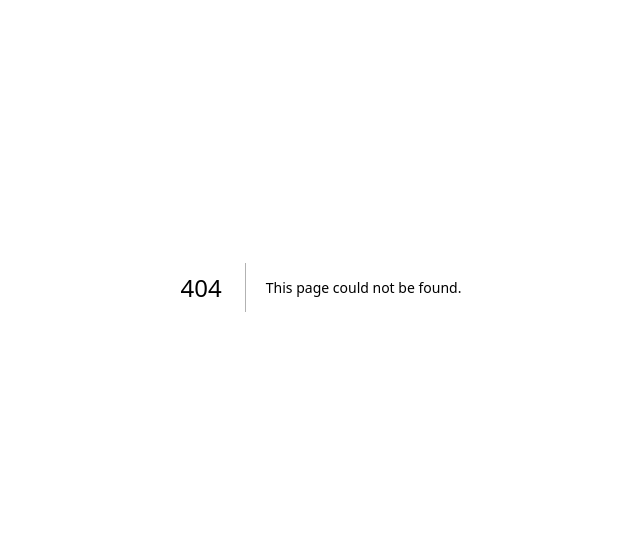
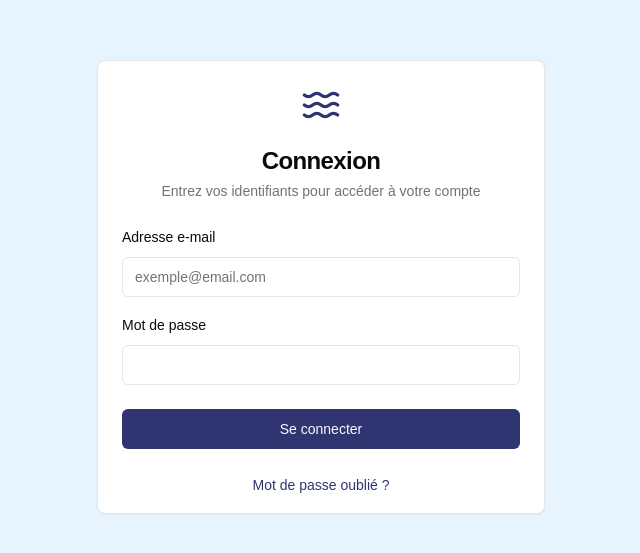
Before and after one commit to valton-paul/neptunedive, a Next.js app: page /login in a window 1280 px wide. Before the commit this address had no page. Shown: the part 113-666 px from the top of the page, without its empty margins (319-959 px from the left). Built offline with nearby package versions, Linux system fonts and the light colour scheme.

Commit message:
login + guard pages

```diff
--- a/api/Axios.ts
+++ b/api/Axios.ts
@@ -2,7 +2,7 @@ import axios from 'axios'
 
 // const host = context.
 
-axios.defaults.baseURL = 'https://localhost/neptunedive/public';
+axios.defaults.baseURL = 'https://localhost/neptunedive/public'; //TODO maybe on doit utiliser https pour la prod
 axios.defaults.withCredentials = true;
 axios.interceptors.request.use((req) => {
     return req;
@@ -17,20 +17,18 @@ axios.interceptors.response.use(
         return response;
     },
     async (error) => {
+        console.log('error', error);
         const originalRequest = error.config;
-
-        // Ne retenter pas si le refresh a déjà échoué
         if (refreshFailed) {
             return Promise.reject(error);
         }
-        console.log(error)
         if (error.response.status === UNAUTHORIZED && !originalRequest._retry && !isRefreshing) {
             originalRequest._retry = true;
             isRefreshing = true;
 
             try {
                 // Tentative de refresh du token
-                await axios.post('/api/token/refresh');
+                // await axios.post('/api/token/refresh');
                 isRefreshing = false;
                 return axios(originalRequest); // Rejouer la requête initiale
             } catch (refreshError) {
@@ -41,6 +39,7 @@ axios.interceptors.response.use(
                 window.location.href = '/'; // Optionnel : redirection vers la page de login
                 return Promise.reject(refreshError);
             }
+
         }
 
         return Promise.reject(error);
--- /dev/null
+++ b/app/login/page.tsx
@@ -0,0 +1,7 @@
+import {Login} from "@/components/app-login-page";
+
+export default function Home() {
+    return (
+        <Login/>
+    );
+}
--- a/app/page.tsx
+++ b/app/page.tsx
@@ -1,10 +1,13 @@
 import {MainLayout} from "@/components/app-layout";
 import {ListeSorties} from "@/components/page-liste-sorties";
+import {RoleGuard} from "@/components/role-guard";
 
 export default function Home() {
     return (
         <MainLayout>
-            <ListeSorties />
+            <RoleGuard role={'ROLE_USER'}>
+                <ListeSorties/>
+            </RoleGuard>
         </MainLayout>
     );
 }
--- /dev/null
+++ b/components/app-login-page.tsx
@@ -0,0 +1,85 @@
+'use client'
+
+import {useState} from 'react'
+import {useRouter} from 'next/navigation'
+import {Waves} from 'lucide-react'
+import {Button} from "@/components/ui/button"
+import {Input} from "@/components/ui/input"
+import {Label} from "@/components/ui/label"
+import {Card, CardContent, CardDescription, CardFooter, CardHeader, CardTitle} from "@/components/ui/card"
+import axios from "@/api/Axios";
+
+export function Login() {
+    const [email, setEmail] = useState('')
+    const [password, setPassword] = useState('')
+    const router = useRouter()
+
+    const handleSubmit = async (e: React.FormEvent) => {
+        e.preventDefault()
+        try {
+            await axios.post("/api/auth", {email, password}, {
+                headers: {
+                    'Content-Type': 'application/json',
+                }
+            })
+            router.push('/')
+
+        } catch (error) {
+            console.error("Erreur d'accès :", error);
+            router.push('/login'); // Redirige vers la connexion en cas
+        }
+    }
+
+    return (
+        <div className="min-h-screen flex items-center justify-center bg-[#e6f4ff] px-4">
+            <Card className="w-full max-w-md">
+                <CardHeader className="space-y-1">
+                    <div className="flex items-center justify-center mb-4">
+                        <Waves size={40} className="text-[#2f3570]"/>
+                    </div>
+                    <CardTitle className="text-2xl font-bold text-center">Connexion</CardTitle>
+                    <CardDescription className="text-center">
+                        Entrez vos identifiants pour accéder à votre compte
+                    </CardDescription>
+                </CardHeader>
+                <CardContent>
+                    <form onSubmit={handleSubmit}>
+                        <div className="space-y-4">
+                            <div className="space-y-2">
+                                <Label htmlFor="email">Adresse e-mail</Label>
+                                <Input
+                                    id="email"
+                                    type="email"
+                                    placeholder="exemple@email.com"
+                                    value={email}
+                                    onChange={(e) => setEmail(e.target.value)}
+                                    required
+                                />
+                            </div>
+                            <div className="space-y-2">
+                                <Label htmlFor="password">Mot de passe</Label>
+                                <Input
+                                    id="password"
+                                    type="password"
+                                    value={password}
+                                    onChange={(e) => setPassword(e.target.value)}
+                                    required
+                                />
+                            </div>
+                        </div>
+                    </form>
+                </CardContent>
+                <CardFooter>
+                    <Button className="w-full bg-[#2f3570] hover:bg-[#4a5180]" onClick={handleSubmit}>
+                        Se connecter
+                    </Button>
+                </CardFooter>
+                <div className="text-center pb-4">
+                    <a href="#" className="text-sm text-[#2f3570] hover:underline">
+                        Mot de passe oublié ?
+                    </a>
+                </div>
+            </Card>
+        </div>
+    )
+}
--- a/components/page-liste-sorties.tsx
+++ b/components/page-liste-sorties.tsx
@@ -1,20 +1,48 @@
 'use client'
 import {useEffect, useState} from 'react'
-import { Dialog, DialogContent, DialogDescription, DialogHeader, DialogTitle, DialogTrigger } from "@/components/ui/dialog"
-import { ScrollArea } from "@/components/ui/scroll-area"
+import {
+    Dialog,
+    DialogContent,
+    DialogDescription,
+    DialogHeader,
+    DialogTitle,
+    DialogTrigger
+} from "@/components/ui/dialog"
+import {ScrollArea} from "@/components/ui/scroll-area"
 import {Sortie} from "@/types/Sortie";
 import {SortieCard} from "@/components/sorties/sortie-card";
 import {SortieDetails} from "@/components/sorties/sortie-detail";
 import {getSortiesWhereUserIsEnrolled} from "@/api/sortiesApi";
 import {useCustomQuery} from "@/tanStackQuery/queryGenerator";
+import {useUser} from "@/lib/useUser";
 
 
 export function ListeSorties() {
+    const {user, loading: userLoading} = useUser();
     const [selectedSortie, setSelectedSortie] = useState<Sortie | null>(null);
-  const { isLoading, data: enrolledSorties } = useCustomQuery(
-      ["enrolledSorties"],
-      () => getSortiesWhereUserIsEnrolled("6")
-  )
+    const [enrolledSorties, setEnrolledSorties] = useState<Sortie[]>([]);
+    const [isLoading, setIsLoading] = useState(true);
+
+    useEffect(() => {
+        // Si l'utilisateur n'est pas en cours de chargement et qu'on a l'ID utilisateur
+        if (!userLoading && user?.id) {
+            // Appel de useCustomQuery pour récupérer les sorties une fois que l'utilisateur est disponible
+            const fetchEnrolledSorties = async () => {
+                setIsLoading(true);
+                if (!user.id) {
+                    return;
+                }
+                const data = await getSortiesWhereUserIsEnrolled(user.id.toString());
+                setEnrolledSorties(data);
+                setIsLoading(false);
+            };
+
+            fetchEnrolledSorties();
+        } else if (!userLoading && !user) {
+            // Si aucun utilisateur n'est récupéré
+            setIsLoading(false);
+        }
+    }, [user, userLoading]);
 
 
     const upcomingSorties: Sortie[] = [];
@@ -25,13 +53,14 @@ export function ListeSorties() {
                 <h2 className="text-2xl font-bold mb-4">Mes Prochaines Sorties</h2>
                 <ScrollArea className="h-[300px] w-full rounded-md border p-4">
                     {isLoading ? (
-              <p>Loading...</p>
-          ) : (
+
+                        <p className="text-center text-gray-500">Loading...</p>
+                    ) : enrolledSorties.length > 0 ? (
                         enrolledSorties.map(sortie => (
                             <Dialog key={sortie.id}>
                                 <DialogTrigger asChild>
                                     <div onClick={() => setSelectedSortie(sortie)}>
-                        <SortieCard sortie={sortie} />
+                                        <SortieCard sortie={sortie}/>
                                     </div>
                                 </DialogTrigger>
                                 <DialogContent>
@@ -39,10 +68,14 @@ export function ListeSorties() {
                                         <DialogTitle>{sortie.lieu}</DialogTitle>
                                         <DialogDescription>Détails</DialogDescription>
                                     </DialogHeader>
-                      <SortieDetails sortie={sortie} estInscrit={true} />
+                                    <SortieDetails sortie={sortie} estInscrit={true}/>
                                 </DialogContent>
                             </Dialog>
                         ))
+                    ) : (
+                        <p className="text-center text-gray-500">
+                            Vous êtes inscrit à aucune sortie
+                        </p>
                     )}
                 </ScrollArea>
             </section>
@@ -50,11 +83,12 @@ export function ListeSorties() {
             <section>
                 <h2 className="text-2xl font-bold mb-4">Sorties à venir</h2>
                 <ScrollArea className="h-[300px] w-full rounded-md border p-4">
-          {upcomingSorties.map(sortie => (
+                    {upcomingSorties.length > 0 ? (
+                        upcomingSorties.map(sortie => (
                             <Dialog key={sortie.id}>
                                 <DialogTrigger asChild>
                                     <div onClick={() => setSelectedSortie(sortie)}>
-                  <SortieCard sortie={sortie} />
+                                        <SortieCard sortie={sortie}/>
                                     </div>
                                 </DialogTrigger>
                                 <DialogContent>
@@ -62,10 +96,15 @@ export function ListeSorties() {
                                         <DialogTitle>{sortie.lieu}</DialogTitle>
                                         <DialogDescription>Détails</DialogDescription>
                                     </DialogHeader>
-                <SortieDetails sortie={sortie} estInscrit={false} />
+                                    <SortieDetails sortie={sortie} estInscrit={false}/>
                                 </DialogContent>
                             </Dialog>
-          ))}
+                        ))
+                    ) : (
+                        <p className="text-center text-gray-500">
+                            Pas de sortie à venir
+                        </p>
+                    )}
                 </ScrollArea>
             </section>
         </div>
--- /dev/null
+++ b/components/role-guard.tsx
@@ -0,0 +1,42 @@
+"use client"
+import { ReactNode, useEffect, useState } from 'react';
+import { useRouter } from 'next/navigation';
+import axios from '@/api/Axios';
+import {Plongeur} from "@/types/Plongeur";
+
+interface RoleGuardProps {
+    role: string;
+    children: ReactNode;
+}
+
+export const RoleGuard = ({ role, children }: RoleGuardProps) => {
+    const [hasAccess, setHasAccess] = useState(false);
+    const router = useRouter();
+
+    useEffect(() => {
+        const checkUserRole = async () => {
+            try {
+                const response = await axios.get('/api/me');
+                const user: Plongeur = response.data;
+
+                if (user && user.roles.includes(role)) {
+                    setHasAccess(true);
+                } else {
+                    setHasAccess(false);
+                    router.push('/unauthorized'); // Redirige si l'utilisateur n'a pas accès
+                }
+            } catch (error) {
+                console.error("Erreur d'accès :", error);
+                router.push('/login'); // Redirige vers la connexion en cas d'erreur
+            }
+        };
+
+        checkUserRole();
+    }, [role, router]);
+
+    if (!hasAccess) {
+        return null; // Retourne rien si l'utilisateur n'a pas accès
+    }
+
+    return <>{children}</>;
+};
--- /dev/null
+++ b/lib/useUser.ts
@@ -0,0 +1,26 @@
+import {useEffect, useState} from 'react';
+import axios from "@/api/Axios";
+import {Plongeur} from "@/types/Plongeur";
+
+export function useUser() {
+    const [user, setUser] = useState<Plongeur|null>(null);
+    const [loading, setLoading] = useState(true);
+
+    useEffect(() => {
+        const fetchUser = async () => {
+            try {
+                const res = await axios.get('/api/me')
+                setUser(res.data);
+            } catch (error) {
+                console.error('Failed to fetch user:', error);
+                setUser(null);
+            } finally {
+                setLoading(false);
+            }
+        };
+
+        fetchUser();
+    }, []);
+
+    return {user, loading};
+}
```
Lines whose indentation alone changed are shown as unchanged.
